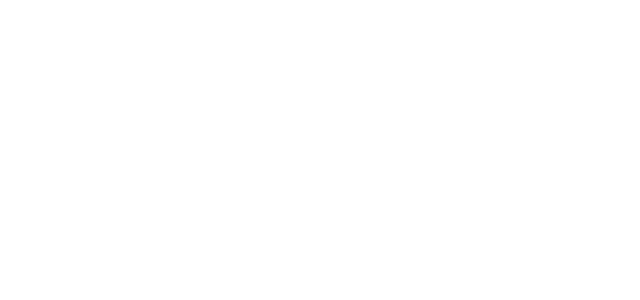
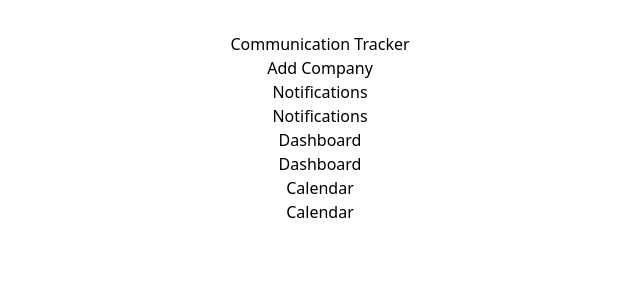
Before and after one commit to ramanuj-07/Calender-based-application, a React (Vite) app in the folder Calender Application/: page / in a window 1280 px wide. Shown: the top 300 px of the page, without its empty margins (320-960 px from the left). Built offline with nearby package versions, Linux system fonts and the light colour scheme.

Commit message:
Update component
Create Companyform, Dashboard, notifications,calendar.jsx files

```diff
--- a/Calender Application/src/App.jsx
+++ b/Calender Application/src/App.jsx
@@ -2,17 +2,52 @@ import { useState } from 'react'
 import reactLogo from './assets/react.svg'
 import viteLogo from '/vite.svg'
 import './App.css'
+import CompanyForm from "./components/CompanyForm";
+import Dashboard from "./components/Dashboard";
+import Calendar from "./components/Calendar";
+import Notifications from "./components/Notifications";
 
 function App() {
-  const [count, setCount] = useState(0)
+  const [companies, setCompanies] = useState([]);
+  const [communications, setCommunications] = useState({});
+
+  const handleAddCompany = (company) => {
+    setCompanies((prev) => [...prev, { id: Date.now(), ...company }]);
+  };
+
 
   return (
-    <>
-      <h1>
+    <div className="container mx-auto p-4">
+      <h1 className="text-3xl font-bold text-center mb-8">Communication Tracker</h1>
 
-     </h1>
-    </>
-  )
-}
+      {/* Company Management Form */}
+      <section className="mb-8">
+        <h2 className="text-xl font-bold mb-4">Add Company</h2>
+        <CompanyForm onSubmit={handleAddCompany} />
+      </section>
+
+      {/* Notifications Section */}
+      <section className="mb-8">
+        <h2 className="text-xl font-bold mb-4">Notifications</h2>
+        <Notifications
+          overdue={companies.filter((c) => c.overdue)}
+          dueToday={companies.filter((c) => c.dueToday)}
+        />
+      </section>
+
+      {/* Dashboard Section */}
+      <section className="mb-8">
+        <h2 className="text-xl font-bold mb-4">Dashboard</h2>
+        <Dashboard companies={companies} />
+      </section>
+
+      {/* Calendar Section */}
+      <section>
+        <h2 className="text-xl font-bold mb-4">Calendar</h2>
+        <Calendar communications={communications} />
+      </section>
+    </div>
+  );
+};
 
 export default App
--- /dev/null
+++ b/Calender Application/src/components/Calendar.jsx
@@ -0,0 +1,9 @@
+import React from 'react'
+
+const Calendar = () => {
+  return (
+    <div>Calendar</div>
+  )
+}
+
+export default Calendar
--- a/Calender Application/src/components/CompanyForm.jsx
+++ b/Calender Application/src/components/CompanyForm.jsx
@@ -2,7 +2,9 @@ import React from 'react'
 
 const CompanyForm = () => {
   return (
-    <div>CompanyForm</div>
+      <>
+
+      </>
   )
 }
 
--- /dev/null
+++ b/Calender Application/src/components/Dashboard.jsx
@@ -0,0 +1,9 @@
+import React from 'react'
+
+const Dashboard = () => {
+  return (
+    <div>Dashboard</div>
+  )
+}
+
+export default Dashboard
--- /dev/null
+++ b/Calender Application/src/components/Notifications.jsx
@@ -0,0 +1,9 @@
+import React from 'react'
+
+const Notifications = () => {
+  return (
+    <div>Notifications</div>
+  )
+}
+
+export default Notifications
```
